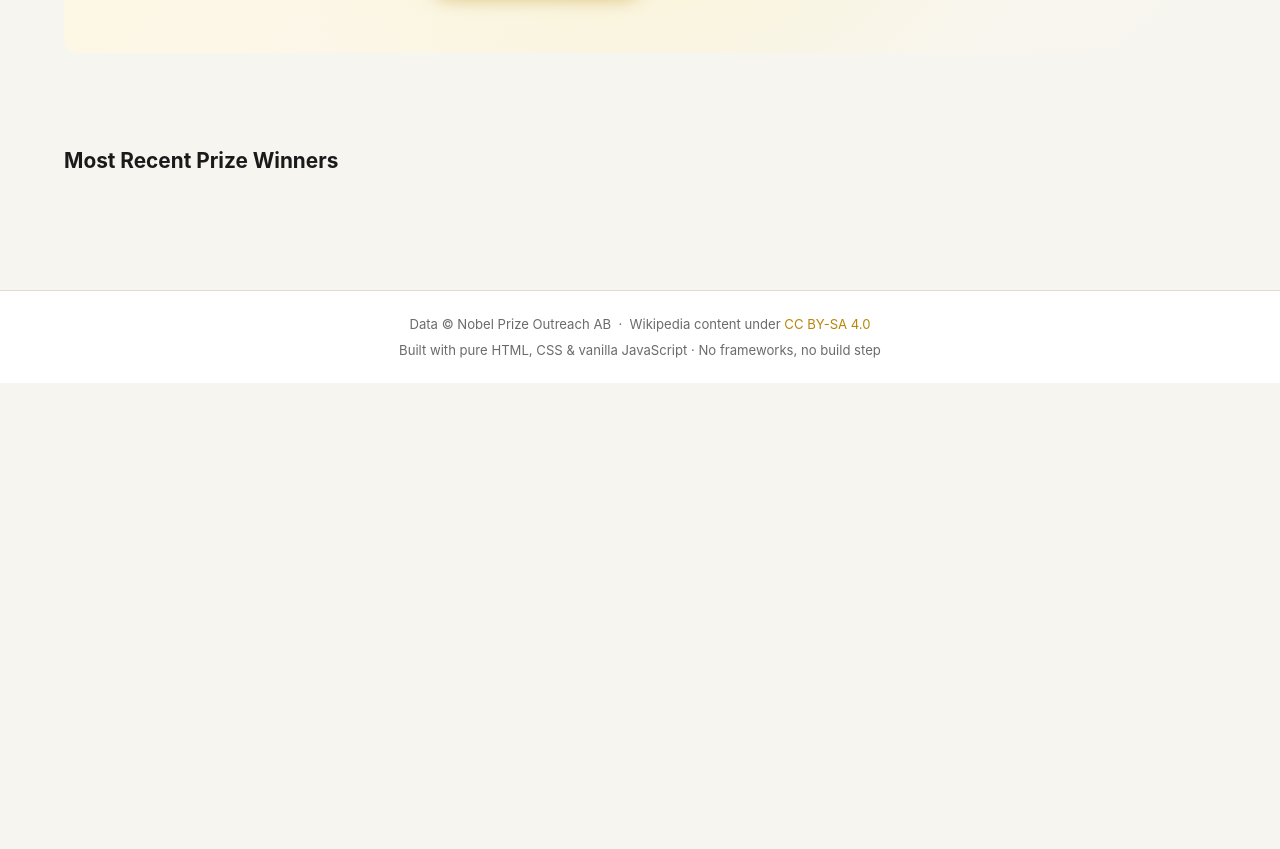
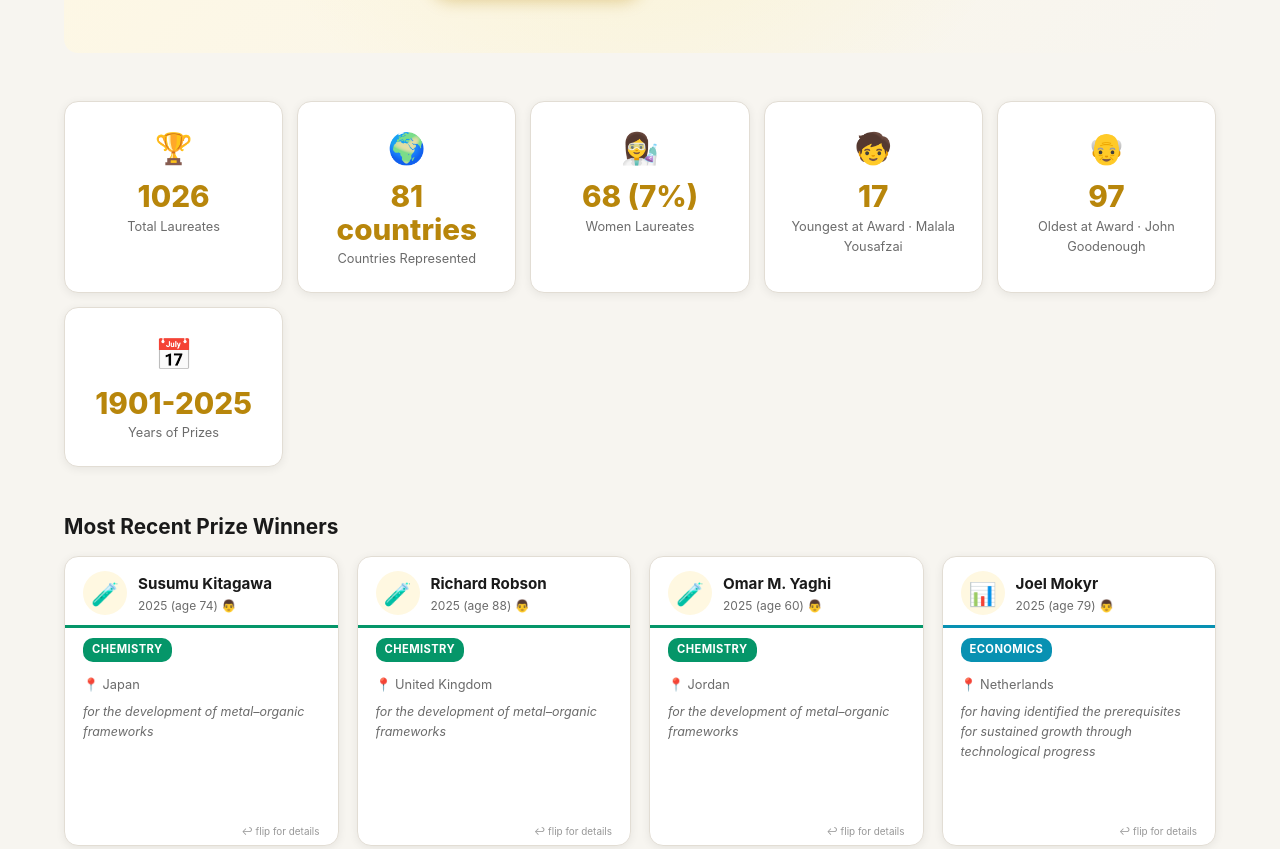
Before and after one commit to SahirVhora/nobel-explorer, a plain HTML site: page index.html in a window 1280 px wide. Shown: the part 745-1594 px from the top of the page. Before the commit the page ends 1128 px from the top, so only its background shows below. Drawn offline with nearby package versions, Linux system fonts and the light colour scheme.

Commit message:
Fix Nobel data load order

```diff
--- a/index.html
+++ b/index.html
@@ -496,7 +496,7 @@ footer a{color:var(--gold);}
   <p style="margin-top:4px;">Built with pure HTML, CSS &amp; vanilla JavaScript · No frameworks, no build step</p>
 </footer>
 
-<script defer src="nobel_data.js"></script>
+<script src="nobel_data.js"></script>
 <script>
 'use strict';
 
```
